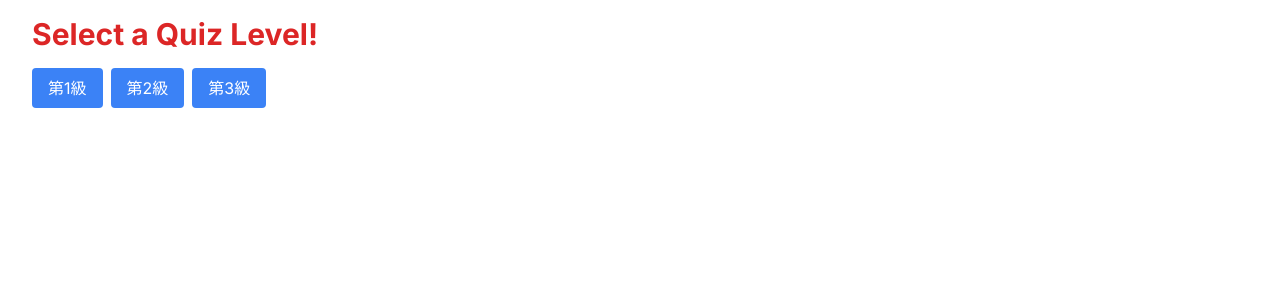
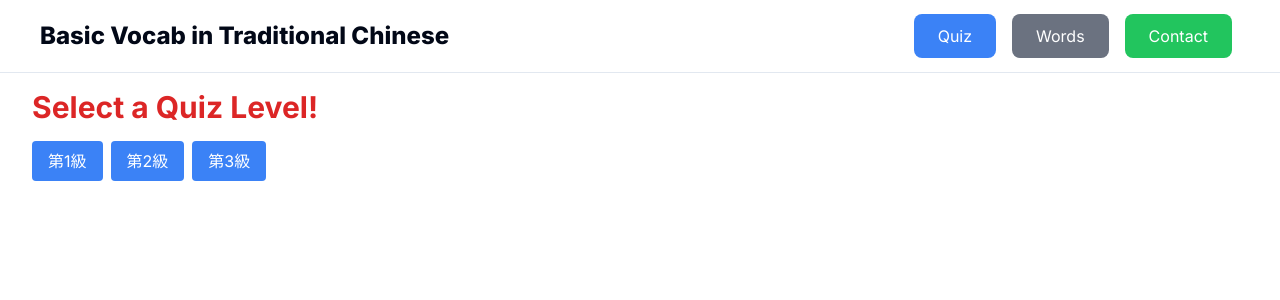
Before and after one commit to konapeso/ct-ja-vocab-test, a Next.js app: page /quiz-selection in a window 1280 px wide. Shown: the top 300 px of the page. Built offline with nearby package versions, Linux system fonts and the light colour scheme.

Commit message:
ヘッダー追加

```diff
--- /dev/null
+++ b/src/app/Header.tsx
@@ -0,0 +1,38 @@
+import Link from "next/link";
+import React from "react";
+
+const Header = () => {
+  return (
+    <header className="py-5 px-10 border-b flex justify-between items-center">
+      <div>
+        <h1 className="text-2xl font-extrabold">
+          <Link href="/">Basic Vocab in Traditional Chinese</Link>
+        </h1>
+      </div>
+      <div>
+        <nav>
+          <Link
+            href="/quiz-selection"
+            className="bg-blue-500 hover:bg-blue-600 text-white py-3 px-6 mx-2 rounded-lg"
+          >
+            Quiz
+          </Link>
+          <Link
+            href="/words"
+            className="bg-gray-500 hover:bg-gray-600 text-white py-3 px-6 mx-2 rounded-lg"
+          >
+            Words
+          </Link>
+          <Link
+            href="/contsct"
+            className="bg-green-500 hover:bg-green-600 text-white py-3 px-6 mx-2 rounded-lg"
+          >
+            Contact
+          </Link>
+        </nav>
+      </div>
+    </header>
+  );
+};
+
+export default Header;
--- a/src/app/layout.tsx
+++ b/src/app/layout.tsx
@@ -1,22 +1,27 @@
-import type { Metadata } from 'next'
-import { Inter } from 'next/font/google'
-import './globals.css'
+import type { Metadata } from "next";
+import { Inter } from "next/font/google";
 
-const inter = Inter({ subsets: ['latin'] })
+import Header from "./Header";
+import "./globals.css";
+
+const inter = Inter({ subsets: ["latin"] });
 
 export const metadata: Metadata = {
-  title: 'Create Next App',
-  description: 'Generated by create next app',
-}
+  title: "Create Next App",
+  description: "Generated by create next app",
+};
 
 export default function RootLayout({
   children,
 }: {
-  children: React.ReactNode
+  children: React.ReactNode;
 }) {
   return (
     <html lang="en">
-      <body className={inter.className}>{children}</body>
+      <body className={inter.className}>
+        <Header />
+        {children}
+      </body>
     </html>
-  )
+  );
 }
```
